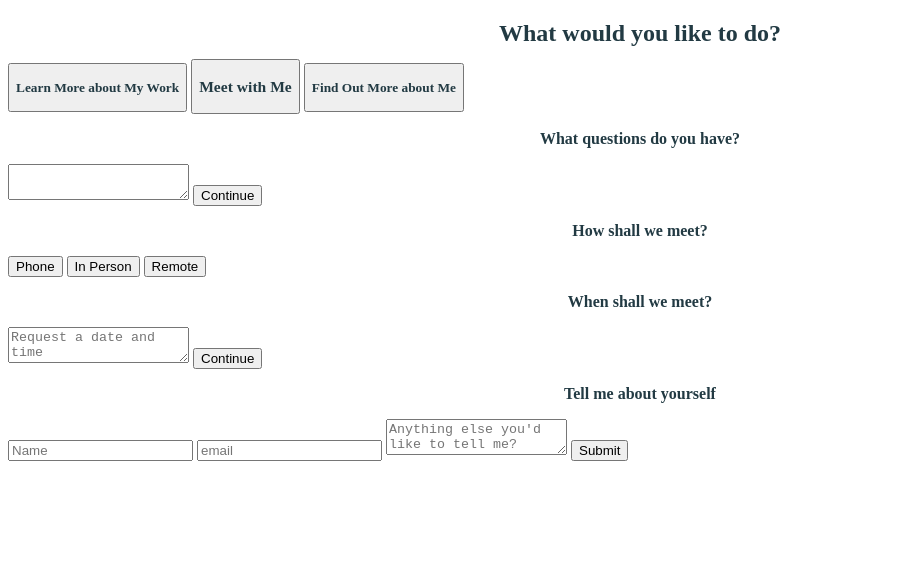
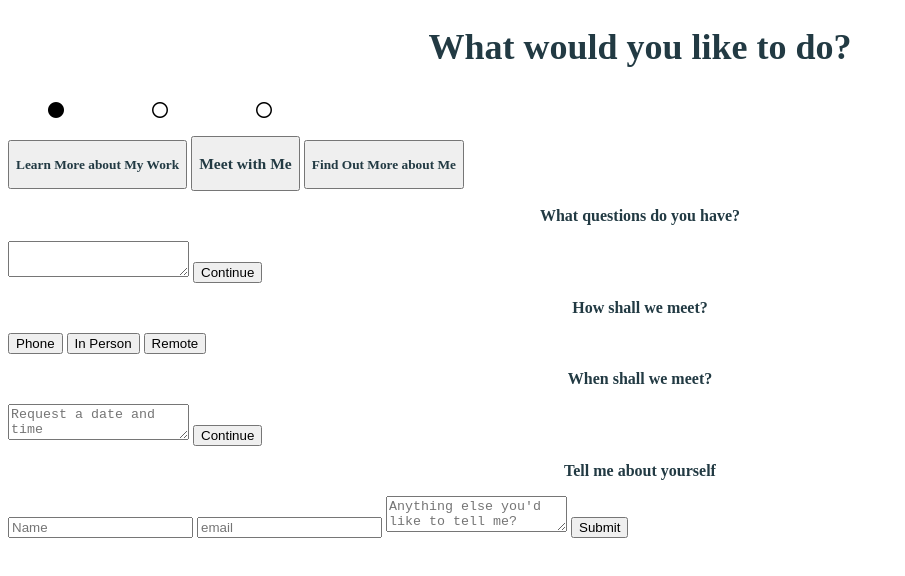
Before and after one commit to jnnfrlocke/sign-up, a plain HTML site: page index.html in a window 1280 px wide. Shown: the whole page, without its empty margins (0-905 px from the left). Drawn offline with nearby package versions, Linux system fonts and the light colour scheme.

Commit message:
Style header

```diff
--- a/css/main.css
+++ b/css/main.css
@@ -5,6 +5,7 @@ h2 {
     color: #223a43;
     font-weight: bold;
     text-align: center;
+    font-size: 36px;
 }
 
 h3 {
@@ -24,3 +25,15 @@ h4 {
     font-weight: bold;
     text-align: center;
 }
+
+ul li {
+    display: inline-block;
+    margin: auto;
+    width: 100px;
+}
+
+#prog {
+    width: 600px;
+    margin: auto;
+    display: inline-block;
+}
--- a/index.html
+++ b/index.html
@@ -13,6 +13,7 @@
     <meta name="description" content="">
     <meta name="viewport" content="width=device-width, initial-scale=1">
     <link rel="stylesheet" href="css/main.css">
+    <script src="https://use.fontawesome.com/6c4894b33b.js"></script>
 </head>
 
 <body>
@@ -22,6 +23,13 @@
 
     <header>
         <h2>What would you like to do?</h2>
+        <div id="prog">
+            <ul id=“progressCirc”>
+                <li><i class="fa fa-circle" aria-hidden="true"></i></li>
+                <li><i class="fa fa-circle-o" aria-hidden="true"></i></li>
+                <li><i class="fa fa-circle-o" aria-hidden="true"></i></li>
+            </ul>
+        </div>
     </header>
 
     <section id="contact">
```
